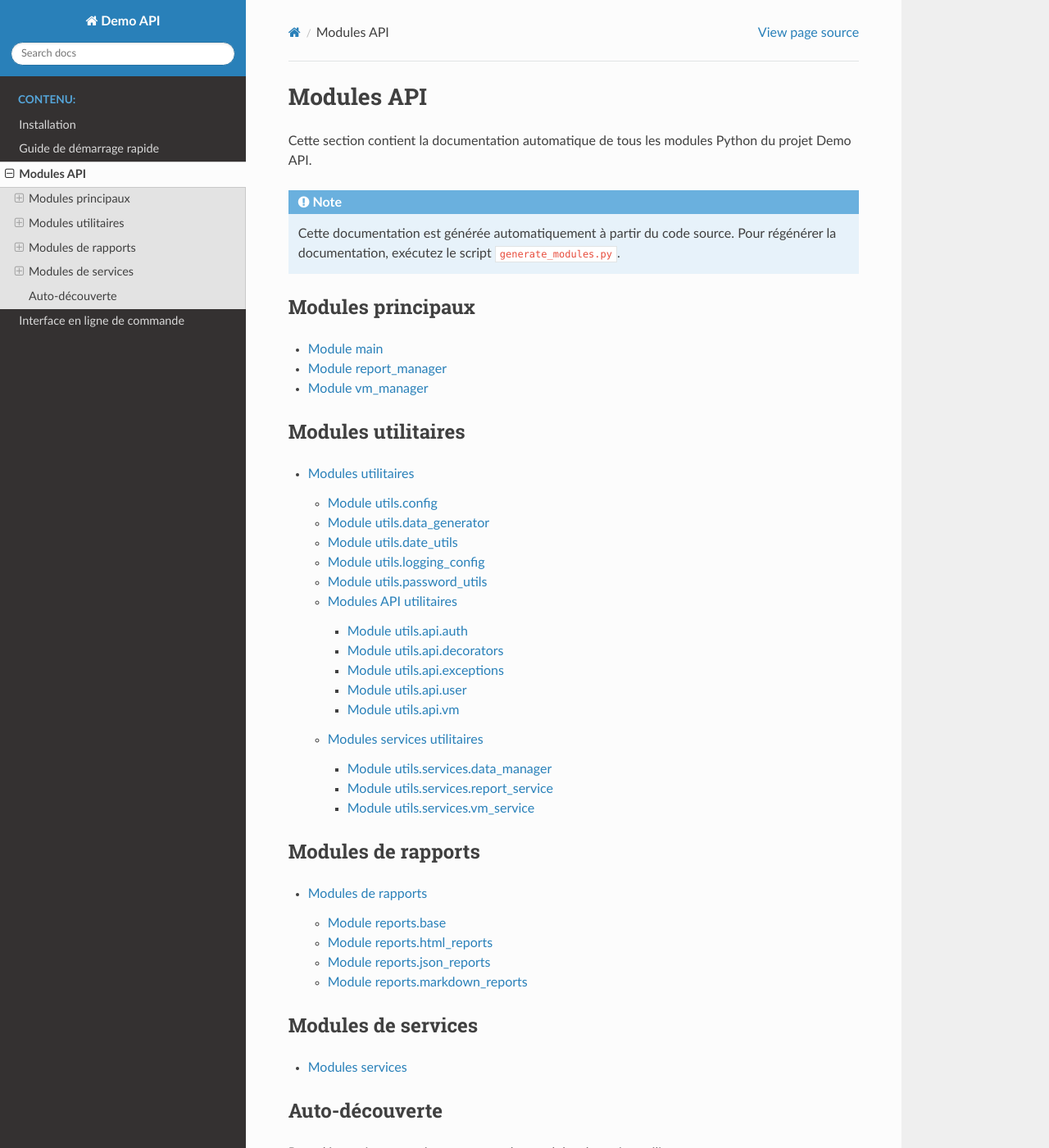
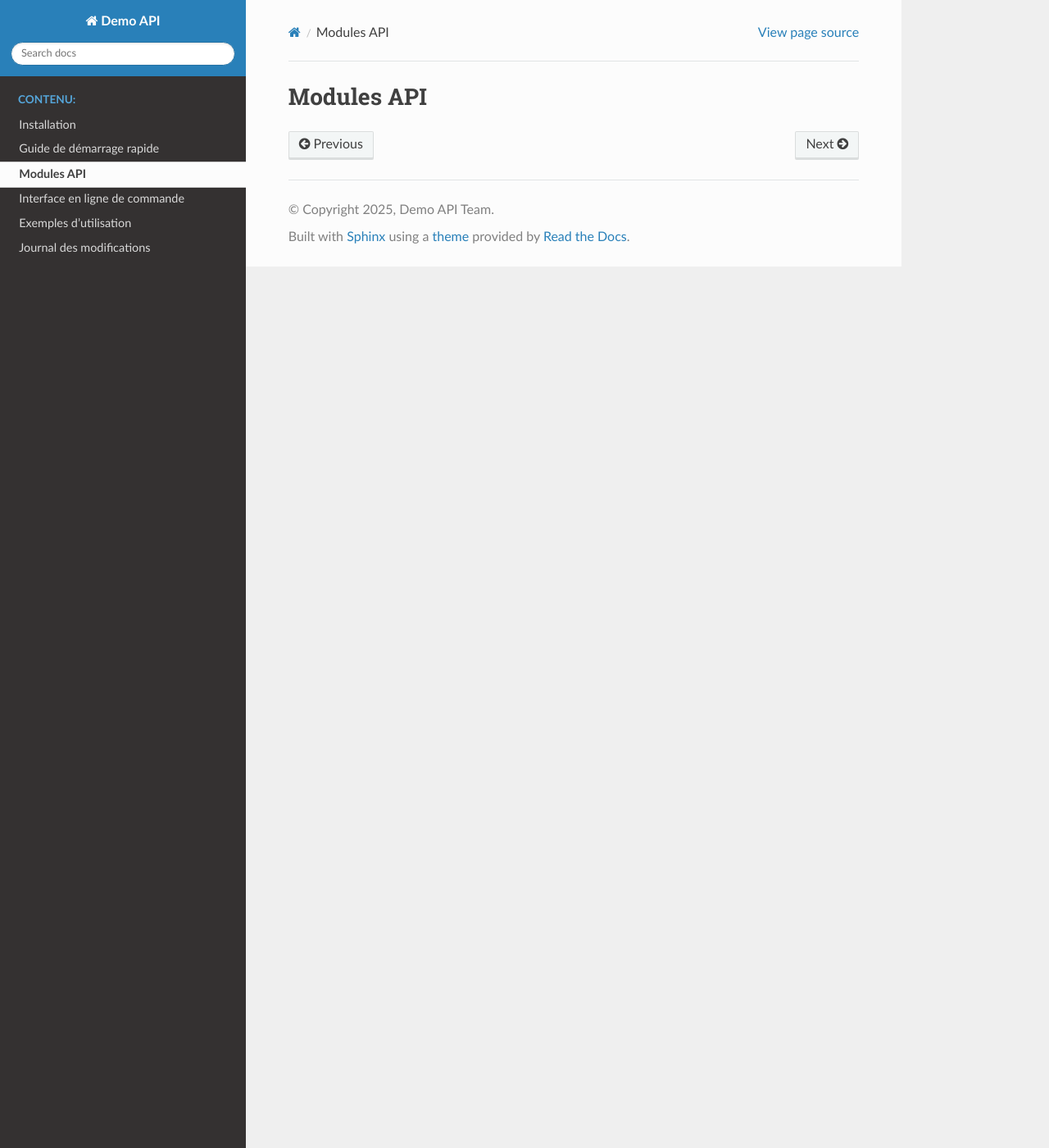
Before and after one commit to oh-ce-cours/pyx-octobre-2025, a Sphinx documentation site: the page built from tape_en_cours/demo_api/docs/sphinx/source/api/index.rst, in a window 1280 px wide and 1400 px high. Shown: the whole window at 82% size. Built offline with Sphinx 7.4.7 and the Read the Docs theme 3.1.0, drawn with Linux system fonts in a browser that asks for light colours; pages that are not in the unit, such as notebooks, are missing from menus; some of the changed text lies outside the part shown.

Commit message:
gitautosync update 914

```diff
--- a/tape_en_cours/demo_api/docs/sphinx/source/api/index.rst
+++ b/tape_en_cours/demo_api/docs/sphinx/source/api/index.rst
@@ -1,54 +1,2 @@
 Modules API
-===========
-
-Cette section contient la documentation automatique de tous les modules Python du projet Demo API.
-
-.. note::
-   Cette documentation est générée automatiquement à partir du code source.
-   Pour régénérer la documentation, exécutez le script ``generate_modules.py``.
-
-Modules principaux
-------------------
-
-.. toctree::
-   :maxdepth: 4
-
-   main
-   report_manager
-   vm_manager
-
-Modules utilitaires
--------------------
-
-.. toctree::
-   :maxdepth: 4
-
-   utils/index
-
-Modules de rapports
--------------------
-
-.. toctree::
-   :maxdepth: 4
-
-   reports/index
-
-Modules de services
---------------------
-
-.. toctree::
-   :maxdepth: 4
-
-   services/index
-
-Auto-découverte
----------------
-
-Pour découvrir automatiquement tous les modules du projet, utilisez :
-
-.. code-block:: bash
-
-   python docs/sphinx/source/generate_modules.py
-
-Cette commande générera automatiquement tous les fichiers de documentation
-pour les modules Python trouvés dans le projet.
+==========
--- /dev/null
+++ b/tape_en_cours/demo_api/docs/sphinx/source/changelog.rst
@@ -0,0 +1,27 @@
+Journal des modifications
+=========================
+
+Version 1.0.0 (2025-01-XX)
+---------------------------
+
+**Nouveautés :**
+
+* Interface CLI complète avec Typer
+* Génération automatique de données de test
+* Système de rapports multi-formats (JSON, Markdown, HTML)
+* Gestion des utilisateurs et machines virtuelles
+* Documentation automatique avec Sphinx et pydoc
+* Configuration flexible avec variables d'environnement
+
+**Améliorations :**
+
+* Logging structuré avec structlog
+* Gestion d'erreurs robuste
+* Templates Jinja2 pour les rapports
+* Architecture modulaire et extensible
+
+**Corrections :**
+
+* Résolution des problèmes de configuration
+* Amélioration de la gestion des exceptions
+* Optimisation des performances
--- /dev/null
+++ b/tape_en_cours/demo_api/docs/sphinx/source/examples.rst
@@ -0,0 +1,59 @@
+Exemples d'utilisation
+=====================
+
+Cette section contient des exemples pratiques d'utilisation de Demo API.
+
+Génération de données de test
+-----------------------------
+
+Créer des utilisateurs et des VMs de test :
+
+.. code-block:: bash
+
+   # Générer 10 utilisateurs et 5 VMs
+   python main.py generate-data --count 10 --vm-count 5
+
+   # Générer avec des données spécifiques
+   python main.py generate-data --count 20 --vm-count 10 --os ubuntu-20.04
+
+Gestion des VMs
+----------------
+
+Créer et gérer des machines virtuelles :
+
+.. code-block:: bash
+
+   # Créer une VM simple
+   python main.py create-vm --name "Serveur-Web" --os "ubuntu-20.04"
+
+   # Créer une VM avec des spécifications
+   python main.py create-vm --name "DB-Server" --os "centos-8" --ram 8 --cpu 4
+
+Génération de rapports
+-----------------------
+
+Créer des rapports dans différents formats :
+
+.. code-block:: bash
+
+   # Rapport complet en tous formats
+   python main.py report --type all --format all
+
+   # Rapport HTML uniquement
+   python main.py report --type users-vms --format html
+
+   # Rapport JSON pour intégration
+   python main.py report --type status --format json
+
+Nettoyage et maintenance
+-------------------------
+
+Gérer les données de test :
+
+.. code-block:: bash
+
+   # Nettoyage complet (avec confirmation)
+   python main.py cleanup --confirm
+
+   # Nettoyage des VMs uniquement
+   python main.py cleanup --vm-only --confirm
```
